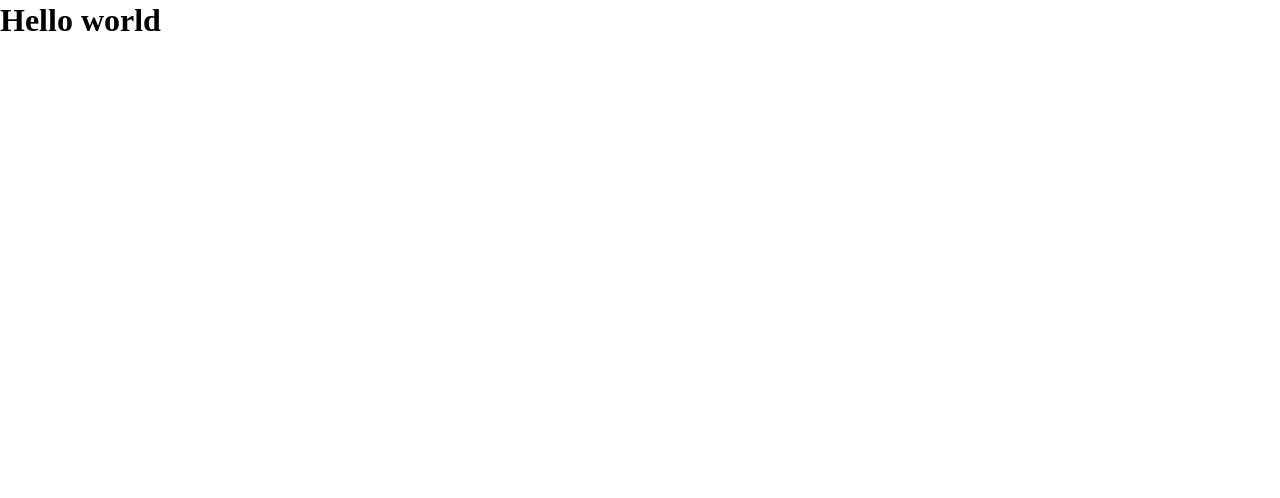
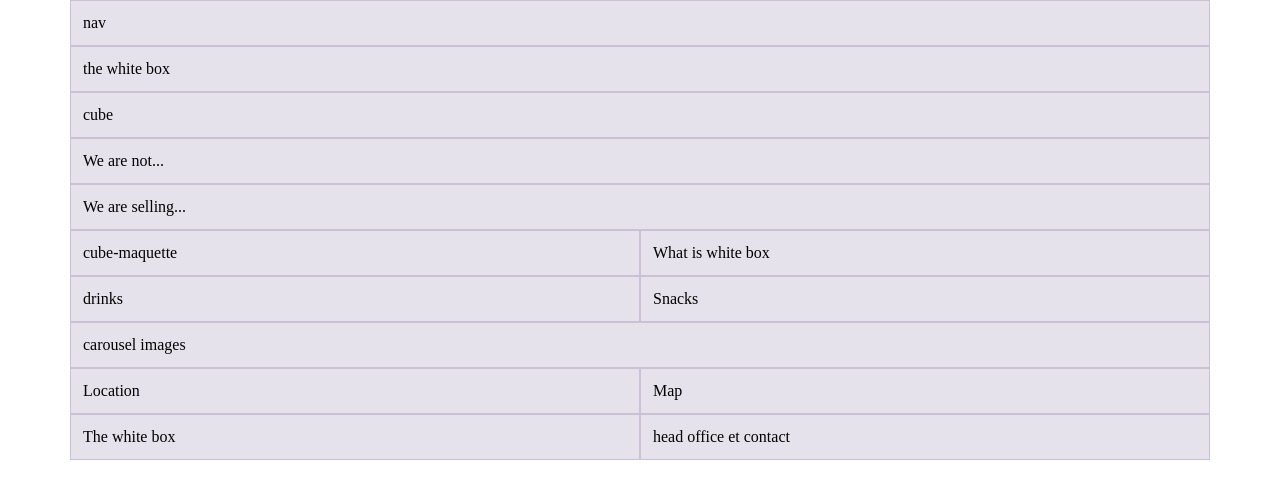
Before and after one commit to dimitricaloz/White-Box, a website built with Parcel: page src/index.html in a window 1280 px wide. Built offline with nearby package versions, Linux system fonts and the light colour scheme.

Commit message:
bootstrap

```diff
--- a/src/index.html
+++ b/src/index.html
@@ -7,8 +7,44 @@
     <link rel="stylesheet" href="scss/main.scss" />
   </head>
   <body>
-    <h1>Hello world</h1>
-
+    <header>
+      <nav>
+        <div class="container">
+          <div class="row">
+            <div class="col-12">nav</div>
+          </div>
+        </div>
+      </nav>
+      <div class="container">
+        <div class="row">
+          <div class="col-12">the white box</div>
+          <div class="col-12">cube</div>
+          <div class="col-12">We are not...</div>
+        </div>
+      </div>
+    </header>
+    <main>
+      <div class="container">
+        <div class="row">
+          <div class="col-12">We are selling...</div>
+          <div class="col-sm-12 col-lg-6">cube-maquette</div>
+          <div class="col-sm-12 col-lg-6">What is white box</div>
+          <div class="col-sm-12 col-lg-6">drinks</div>
+          <div class="col-sm-12 col-lg-6">Snacks</div>
+          <div class="col-12">carousel images</div>
+          <div class="col-sm-12 col-lg-6">Location</div>
+          <div class="col-sm-12 col-lg-6">Map</div>
+        </div>
+      </div>
+    </main>
+    <footer>
+      <div class="container">
+        <div class="row">
+          <div class="col-sm-12 col-lg-6">The white box</div>
+          <div class="col-sm-12 col-lg-6">head office et contact</div>
+        </div>
+      </div>
+    </footer>
     <script src="js/main.js" type="module"></script>
   </body>
 </html>
--- a/src/scss/main.scss
+++ b/src/scss/main.scss
@@ -1,3 +1,5 @@
+@import "bootstrap/scss/bootstrap-grid";
+
 /* ====================================
 // css variables
 // ==================================== */
@@ -42,3 +44,14 @@ video {
 /* ====================================
 // base rules
 // ==================================== */
+.row + .row {
+  margin-top: 16px;
+}
+
+.row > .col,
+.row > [class^="col-"] {
+  padding-top: 12px;
+  padding-bottom: 12px;
+  background-color: rgba(86, 61, 124, 0.15);
+  border: 1px solid rgba(86, 61, 124, 0.2);
+}
```
Also changed, not shown: package.json (+6 -1 lines), src/img/bar.png (added), src/img/contact.png (added), src/img/desert.webp (added), src/img/ice.webp (added), src/img/jungle.webp (added), src/img/map.png (added), src/img/mountain.webp (added), src/img/ocean.webp (added), 4 other files.
